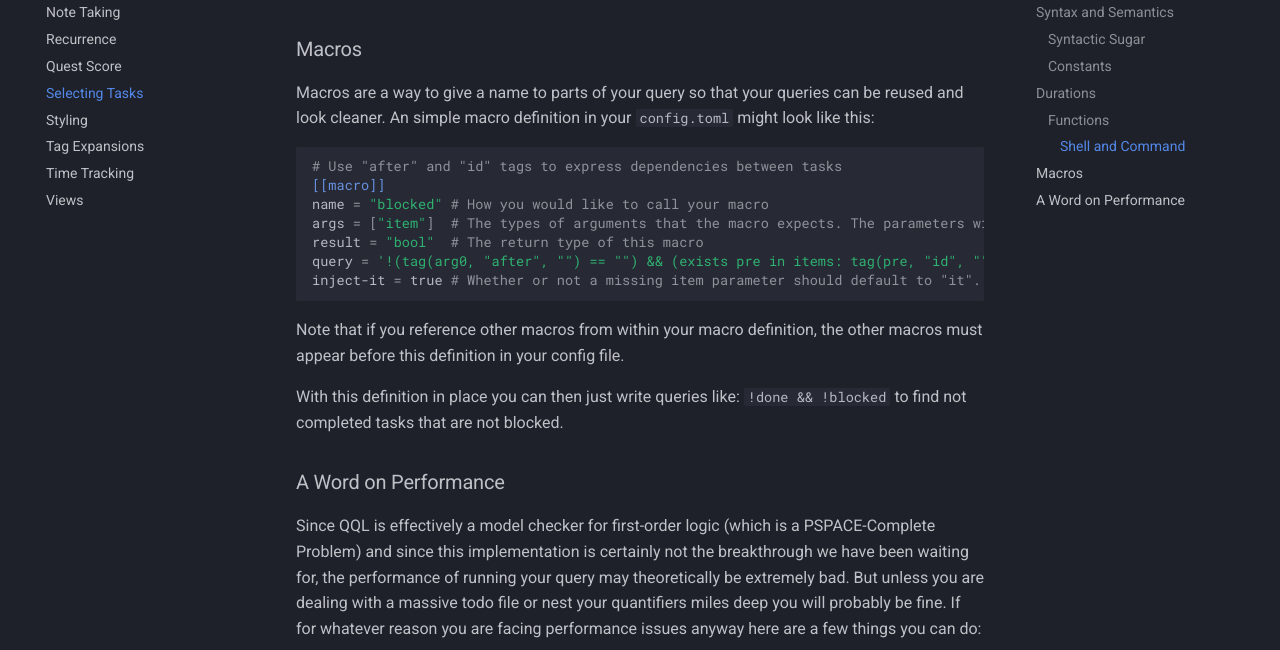
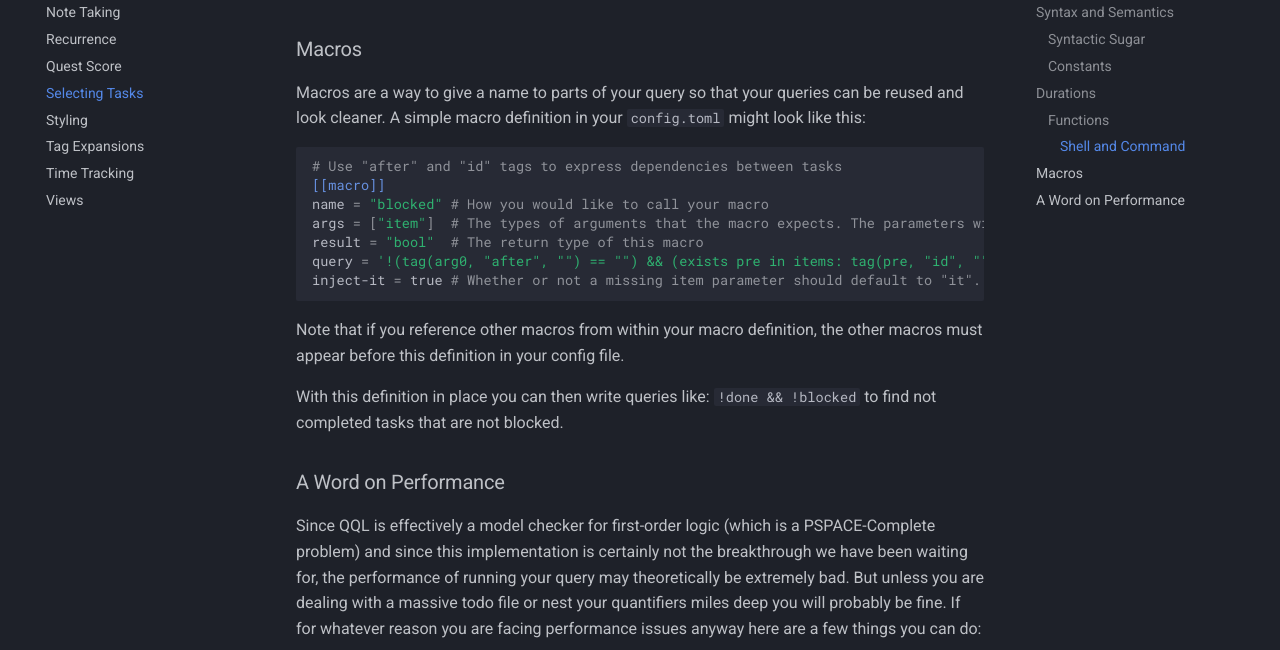
Before and after one commit to Fabian-G/quest, an MkDocs documentation site: the page built from docs/selection.md, in a window 1280 px wide and 900 px high, scrolled down 5351 px. Shown: the part 177-827 px from the top of the window. Built offline with MkDocs 1.6.1 and Material for MkDocs 9.7.7, drawn with Linux system fonts in a browser that asks for light colours; some of the changed text lies outside the part shown.

Commit message:
Check selection chapter

````diff
--- a/docs/selection.md
+++ b/docs/selection.md
@@ -63,7 +63,7 @@
 Obviously this works on the int type (`5+5==10` evaluates to true), but you can also use this for dates and durations (`ymd(2022,2,2)+5d==ymd(2022,2,7)`).
 
 Finally you can use the quantifiers `exists` and `forall` over any collection.
-The basic syntax is: "*quantifier* x in *collection*: *expression*". Where *quantifier* is either exists or forall, x is an arbitrary variable name and collection is any collection.
+The basic syntax is: `quantifier x in collection: expression`. Where *quantifier* is either exists or forall, x is an arbitrary variable name and collection is any collection.
 `exists x in collection: expression` will evaluate to true if there is at least one item in the collection so that the expression evaluates to true (with the variable `x` set to that particular item).
 Similarly `forall x in collection: expression` evaluates to true if `expression` is true for all items in the collection.
 There are multiple ways to obtain a collection to quantify over:
@@ -162,7 +162,7 @@
 ### Macros
 
 Macros are a way to give a name to parts of your query so that your queries can be reused and look cleaner.
-An simple macro definition in your `config.toml` might look like this:
+A simple macro definition in your `config.toml` might look like this:
 
 ```toml
 # Use "after" and "id" tags to express dependencies between tasks
@@ -176,11 +176,11 @@
 
 Note that if you reference other macros from within your macro definition, the other macros must appear before this definition in your config file.
 
-With this definition in place you can then just write queries like: `!done && !blocked` to find not completed tasks that are not blocked.
+With this definition in place you can then write queries like: `!done && !blocked` to find not completed tasks that are not blocked.
 
 ### A Word on Performance
 
-Since QQL is effectively a model checker for first-order logic (which is a PSPACE-Complete Problem) and
+Since QQL is effectively a model checker for first-order logic (which is a PSPACE-Complete problem) and
 since this implementation is certainly not the breakthrough we have been waiting for, the performance
 of running your query may theoretically be extremely bad.
 But unless you are dealing with a massive todo file or nest your quantifiers miles deep you will probably be fine.
````
Also changed, not shown: other parts of docs/selection.md (+5 -5 lines).
